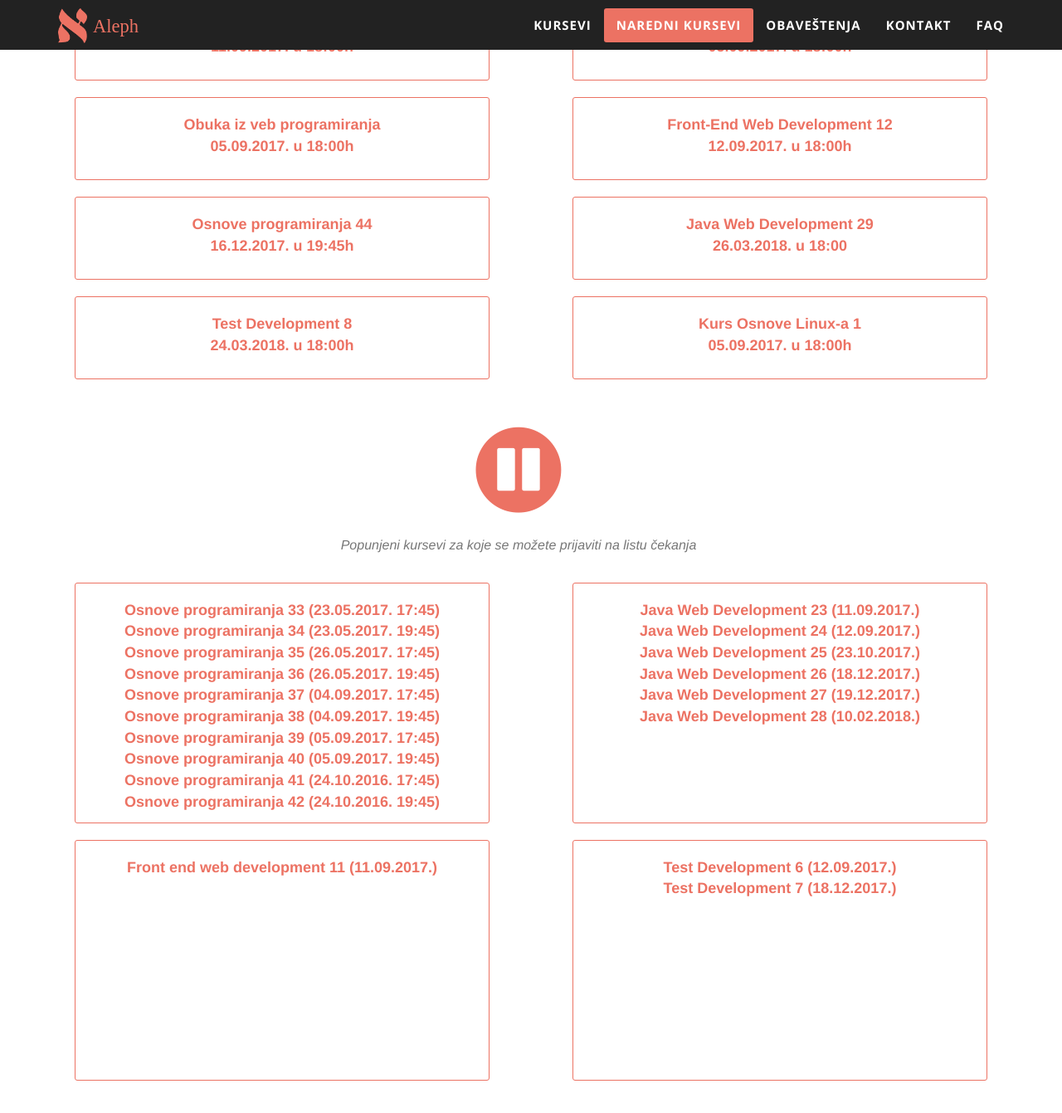
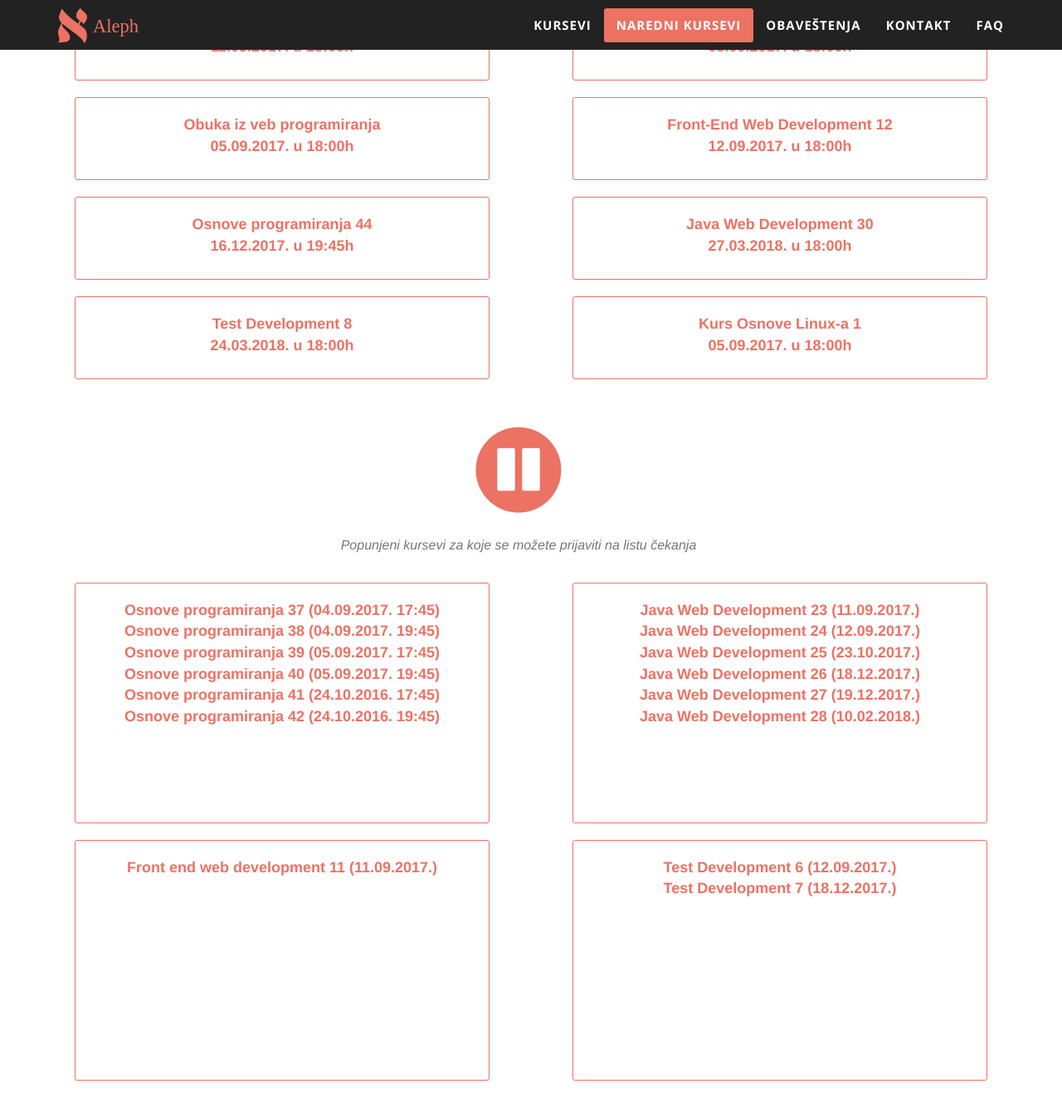
Before and after one commit to AlephICT/AlephICT.github.io, a Jekyll site: the page built from index.html, in a window 1280 px wide and 1400 px high, scrolled down 4027 px. Shown: the top 1341 px of the window at 83% size. Built offline with Jekyll 4.4.1, drawn with Linux system fonts in a browser that asks for light colours; some web fonts are replaced; comment, search, counter and statistics services are not loaded.

Commit message:
Update _config.yml

```diff
--- a/_config.yml
+++ b/_config.yml
@@ -247,9 +247,9 @@ nextCourses:
   url:    '/osnoveprogramiranja/'
   start:  16.12.2017. u 19:45h
 
-- name:   Java Web Development 29
+- name:   Java Web Development 30
   url:    '/jwd/'
-  start:  26.03.2018. u 18:00
+  start:  27.03.2018. u 18:00h
 
 - name:   Test Development 8
   url:    '/testdevelopment/'
@@ -262,7 +262,7 @@ nextCourses:
 # Kursevi za liste cekanja
 waitingCourses:
 - name: Osnove programiranja
-  list: ['Osnove programiranja 33 (23.05.2017. 17:45)', 'Osnove programiranja 34 (23.05.2017. 19:45)', 'Osnove programiranja 35 (26.05.2017. 17:45)', 'Osnove programiranja 36 (26.05.2017. 19:45)', 'Osnove programiranja 37 (04.09.2017. 17:45)', 'Osnove programiranja 38 (04.09.2017. 19:45)', 'Osnove programiranja 39 (05.09.2017. 17:45)', 'Osnove programiranja 40 (05.09.2017. 19:45)', 'Osnove programiranja 41 (24.10.2016. 17:45)', 'Osnove programiranja 42 (24.10.2016. 19:45)']
+  list: ['Osnove programiranja 37 (04.09.2017. 17:45)', 'Osnove programiranja 38 (04.09.2017. 19:45)', 'Osnove programiranja 39 (05.09.2017. 17:45)', 'Osnove programiranja 40 (05.09.2017. 19:45)', 'Osnove programiranja 41 (24.10.2016. 17:45)', 'Osnove programiranja 42 (24.10.2016. 19:45)']
 
 - name: Java Web Development
   list: ['Java Web Development 23 (11.09.2017.)', 'Java Web Development 24 (12.09.2017.)', 'Java Web Development 25 (23.10.2017.)', 'Java Web Development 26 (18.12.2017.)', 'Java Web Development 27 (19.12.2017.)', 'Java Web Development 28 (10.02.2018.)']
```
